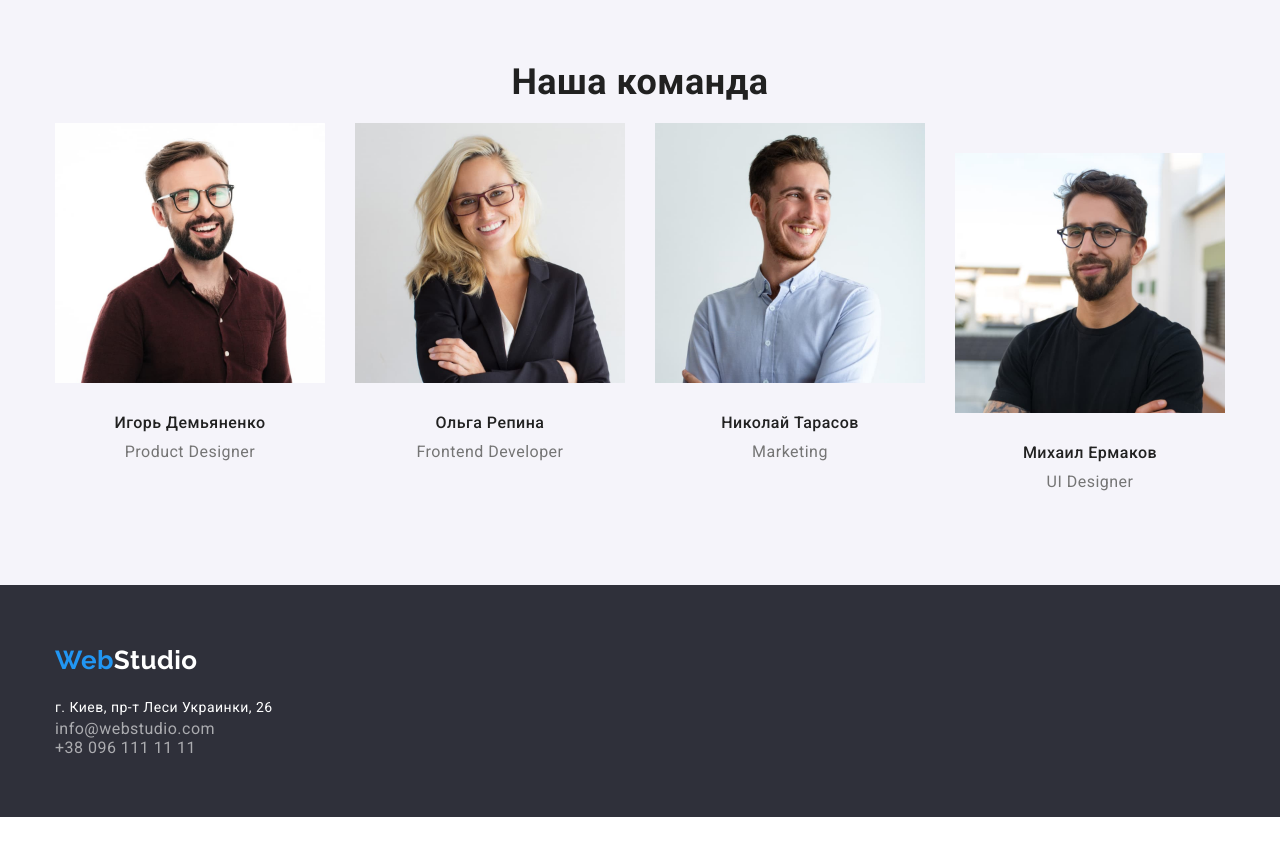
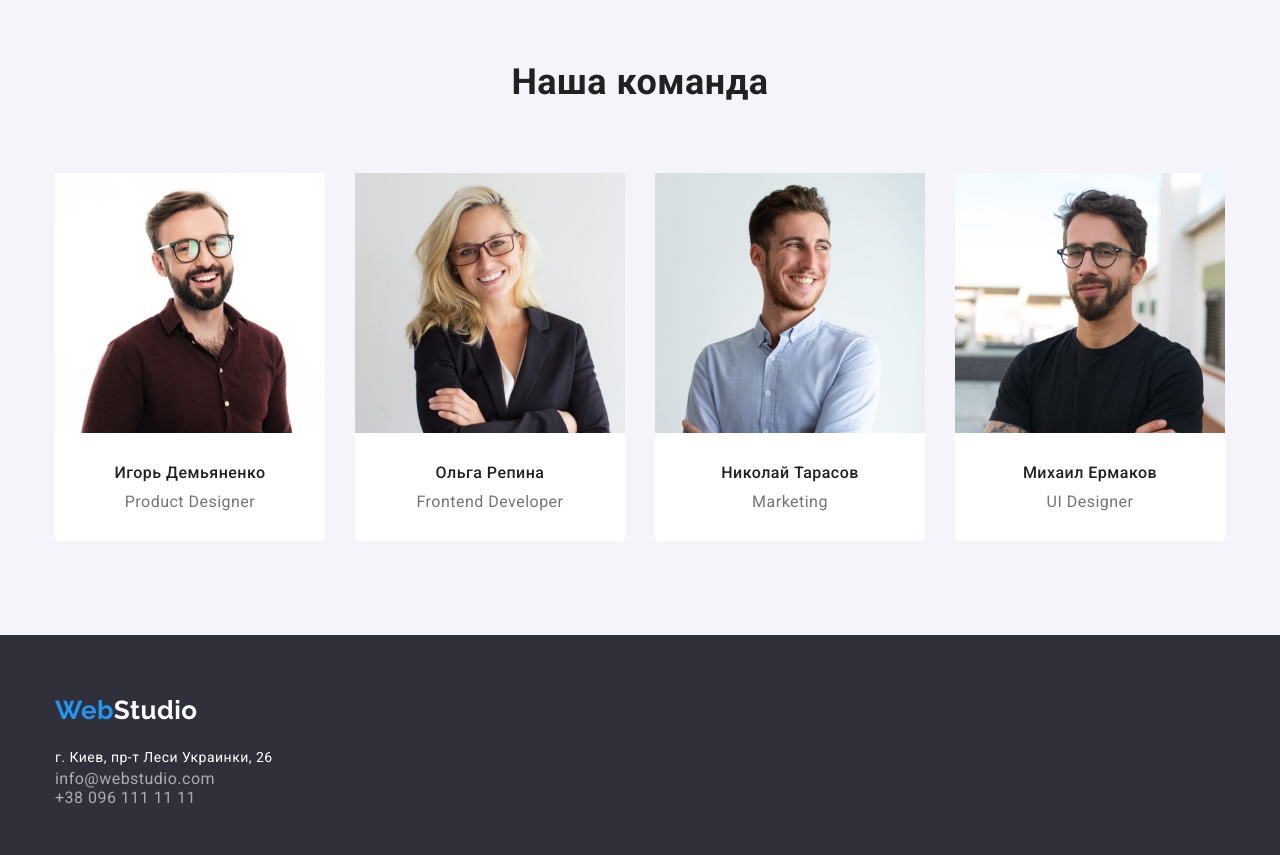
Before and after one commit to Viktor-Chernysh/goit-markup-hw-03, a plain HTML site: page index.html in a window 1280 px wide. Shown: the part 1300-2155 px from the top of the page. Before the commit the page ends 2117 px from the top, so only its background shows below. Drawn offline with nearby package versions, Linux system fonts and the light colour scheme.

Commit message:
Выравнивает сетку Наша команда

```diff
--- a/css/styles.css
+++ b/css/styles.css
@@ -276,6 +276,9 @@ img {
 .about-team .content {
   padding-top: 30px;
 }
+.about-team {
+  padding-top: 50px;
+}
 
 .team {
   background-color: var(--primary-button-color);
@@ -298,14 +301,19 @@ img {
 .about-team .paragraph {
   margin-top: 10px;
 
-  margin-bottom: 0;
+  margin-bottom: 30px;
   font-size: 16px;
   line-height: 1.19;
   color: var(--secondary-text-color);
 }
 .about-team .item {
   --grid-item: 4;
-  widows: 270px;
+  width: 270px;
+  background: #ffffff;
+  border-radius: 0px 0px 4px 4px;
+}
+.about-team .grid-item:nth-child(-n + 4) {
+  margin-top: 0;
 }
 /*Portfolio work-examples */
 .work-examples .item-description {
```
